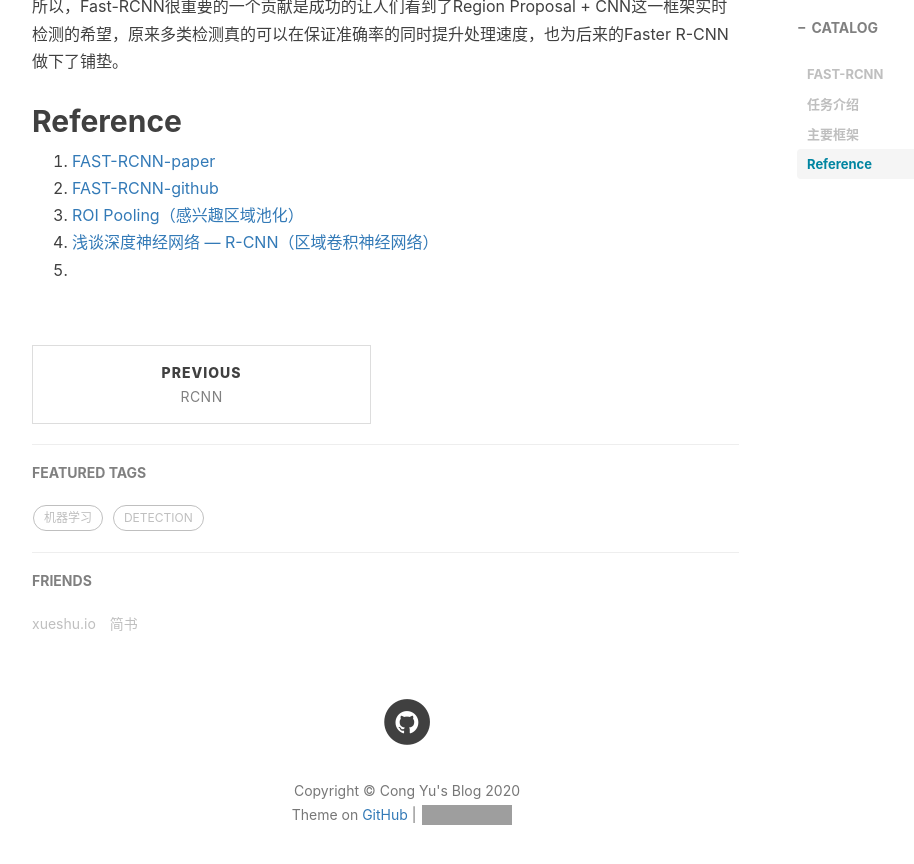
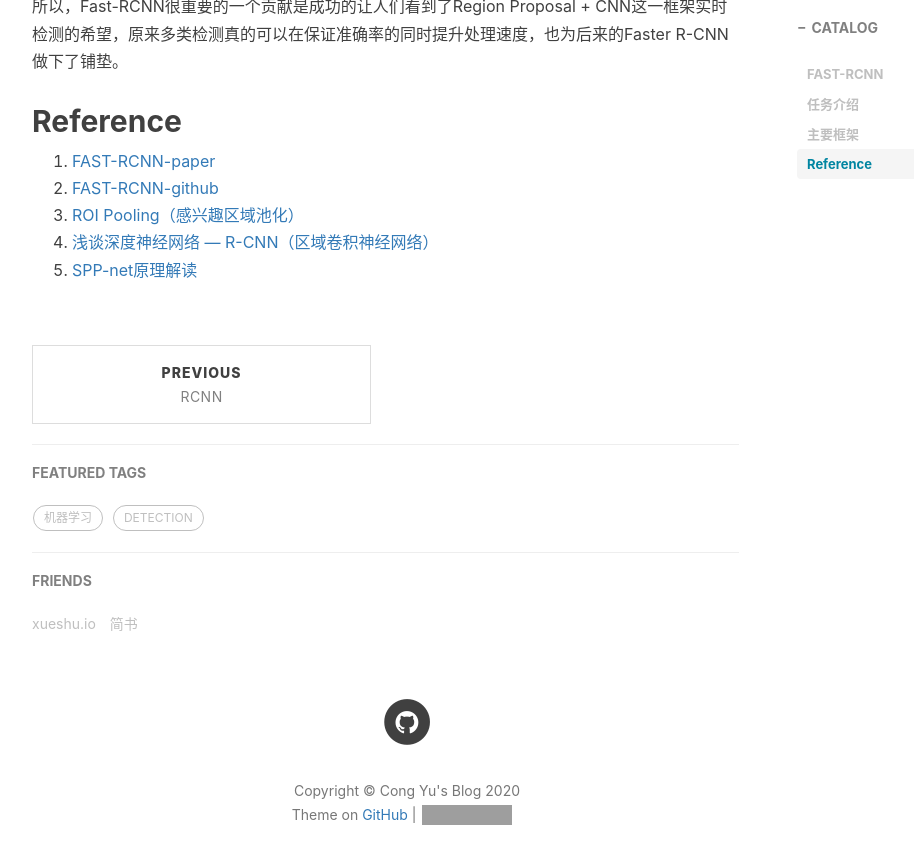
Before and after one commit to YC-wind/YC-wind.github.io, a Jekyll site: the page built from _posts/2020-12-19-CV-FAST-RCNN.md, in a window 1280 px wide and 900 px high, scrolled down 4566 px. Shown: the top 864 px of the window, without its empty margins (233-1147 px from the left). Built offline with Jekyll 4.4.1, drawn with Linux system fonts in a browser that asks for light colours; nearby versions of some CDN libraries; comment, search, counter and statistics services are not loaded; grey boxes are pictures that could not be loaded.

Commit message:
FAST-RCNN

```diff
--- a/_posts/2020-12-19-CV-FAST-RCNN.md
+++ b/_posts/2020-12-19-CV-FAST-RCNN.md
@@ -60,4 +60,4 @@ ROI pooling：
 2. [FAST-RCNN-github](https://github.com/rbgirshick/fast-rcnn)
 3. [ROI Pooling（感兴趣区域池化）](https://blog.csdn.net/H_hei/article/details/89791176)
 4. [浅谈深度神经网络 — R-CNN（区域卷积神经网络）](https://zhuanlan.zhihu.com/p/64694855)
-5.
+5. [SPP-net原理解读](https://www.cnblogs.com/chaofn/p/9305374.html)
```
